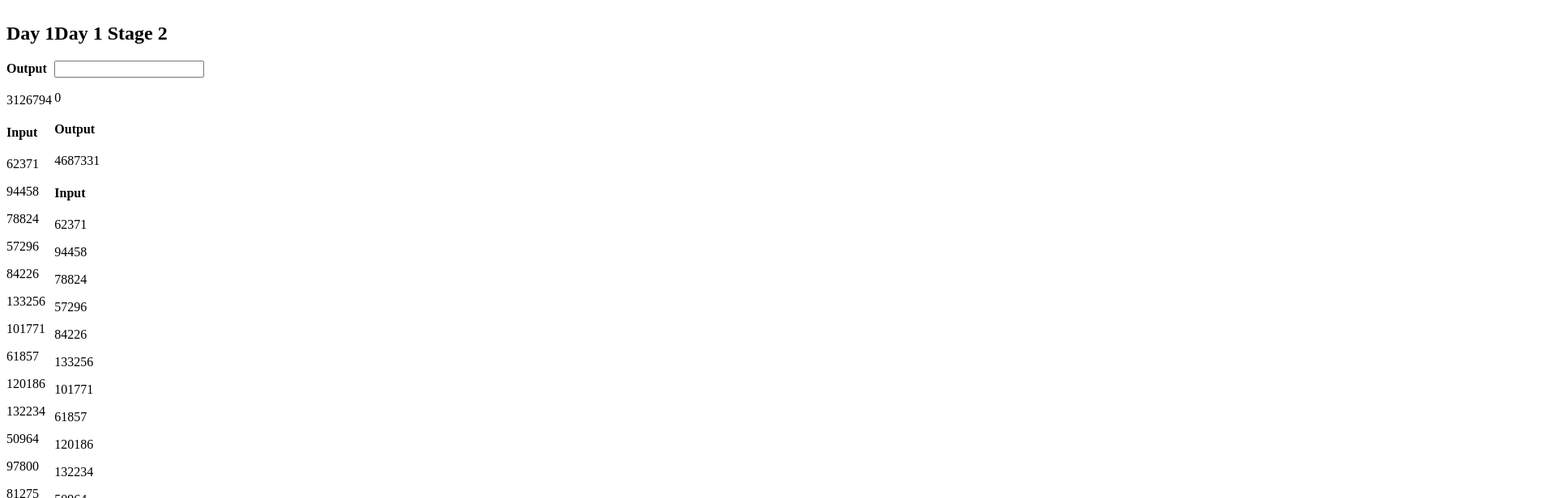
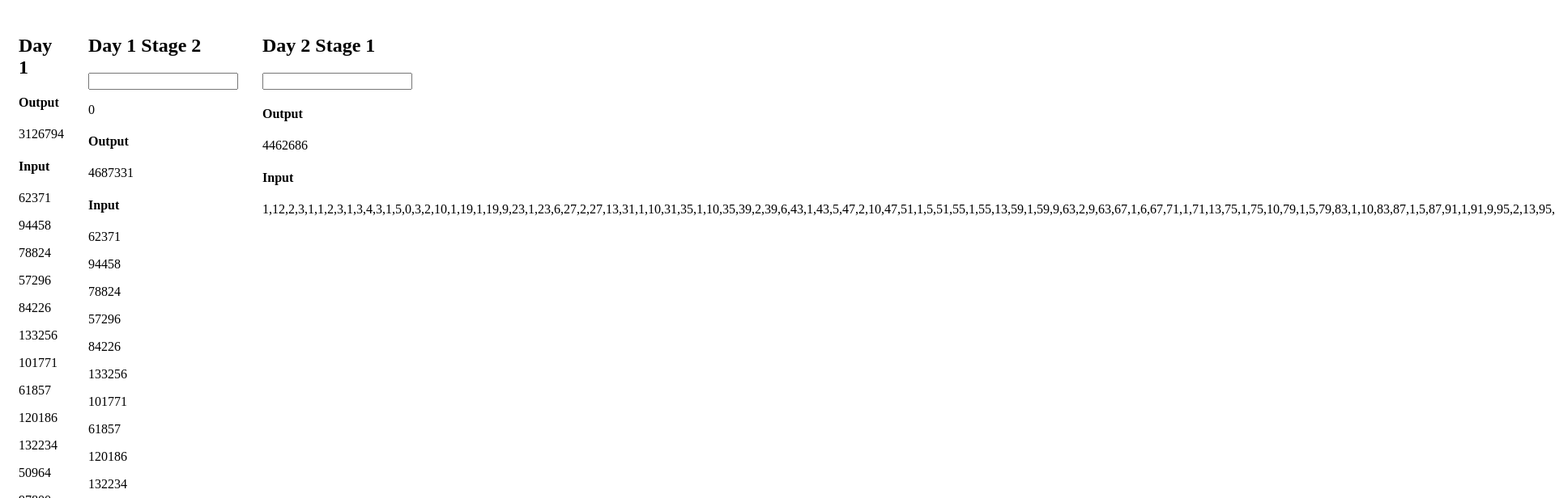
Before and after one commit to w1553/adventofcode.com-2019, an Angular app: page / in a window 1280 px wide. Shown: the top 616 px of the page at 81% size, 1920 px wide, since content can reach past the window. Built offline with nearby package versions, Linux system fonts and the light colour scheme.

Commit message:
Day 2 Stage 1 done

```diff
--- a/src/app/app.component.html
+++ b/src/app/app.component.html
@@ -2,4 +2,6 @@
   <app-day1></app-day1>
 
   <app-day1-stage2></app-day1-stage2>
+
+  <app-day2-stage1></app-day2-stage1>
 </div>
--- a/src/app/app.component.scss
+++ b/src/app/app.component.scss
@@ -1,4 +1,7 @@
 #components {
   display: flex;
   flex-direction: row;
+  & > * {
+    padding: 15px;
+  }
 }
--- /dev/null
+++ b/src/app/day2-stage1/day2-stage1.component.html
@@ -0,0 +1,10 @@
+<h2>Day 2 Stage 1</h2>
+
+<input type="text" [(ngModel)]="testInput" (keyup)="testRun()">
+<p>{{testOutput}}</p>
+
+<h4>Output</h4>
+<p>{{output}}</p>
+
+<h4>Input</h4>
+<p>{{input}}</p>
--- /dev/null
+++ b/src/app/day2-stage1/day2-stage1.component.ts
@@ -0,0 +1,64 @@
+import { Component, OnInit } from '@angular/core';
+
+@Component({
+  selector: 'app-day2-stage1',
+  templateUrl: './day2-stage1.component.html',
+  styleUrls: ['./day2-stage1.component.css']
+})
+export class Day2Stage1Component implements OnInit {
+  public testInput = '';
+  public testArray: number[] = [];
+  public testOutput = '';
+
+  public input =
+    '1,12,2,3,1,1,2,3,1,3,4,3,1,5,0,3,2,10,1,19,1,19,9,23,1,23,6,27,2,27,13,31,1,10,31,35,1,10,35,' +
+    '39,2,39,6,43,1,43,5,47,2,10,47,51,1,5,51,55,1,55,13,59,1,59,9,63,2,9,63,67,1,6,67,71,1,71,13,75,' +
+    '1,75,10,79,1,5,79,83,1,10,83,87,1,5,87,91,1,91,9,95,2,13,95,99,1,5,99,103,2,103,9,107,1,5,107,111,' +
+    '2,111,9,115,1,115,6,119,2,13,119,123,1,123,5,127,1,127,9,131,1,131,10,135,1,13,135,139,2,9,139,143,' +
+    '1,5,143,147,1,13,147,151,1,151,2,155,1,10,155,0,99,2,14,0,0';
+  public inputArray: number[] = [];
+  public output = '';
+
+  constructor() {}
+
+  ngOnInit() {
+    this.inputArray = this.input.split(',').map(value => {
+      return parseInt(value, 10);
+    });
+    this.output = this.runCode(this.inputArray)[0].toString();
+  }
+
+  testRun() {
+    if (this.testInput === '') {
+      return;
+    }
+    this.testArray = this.testInput.split(',').map(value => {
+      return parseInt(value, 10);
+    });
+    this.testOutput = JSON.stringify(this.runCode(this.testArray));
+  }
+
+  runCode(code: number[]) {
+    let run = true;
+    for (let i = 0; i < code.length && run; i += 4) {
+      switch (code[i]) {
+        case 1:
+          const sum = code[code[i + 1]] + code[code[i + 2]];
+          code[code[i + 3]] = sum;
+          console.log(JSON.parse(JSON.stringify(code)));
+          break;
+        case 2:
+          const prod = code[code[i + 1]] * code[code[i + 2]];
+          code[code[i + 3]] = prod;
+          console.log(JSON.parse(JSON.stringify(code)));
+          break;
+        case 99:
+          run = false;
+          break;
+        default:
+          throw Error(code[i] + ' encountered at position ' + i);
+      }
+    }
+    return code;
+  }
+}
```
Also changed, not shown: src/app/app.module.ts (+6 -2 lines), src/app/day2-stage1/day2-stage1.component.css (added), 1 other file (tests, documents, lock files or other folders).
